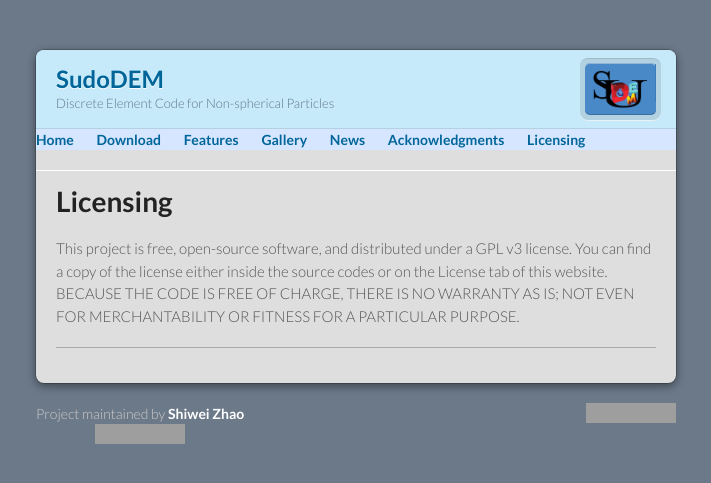
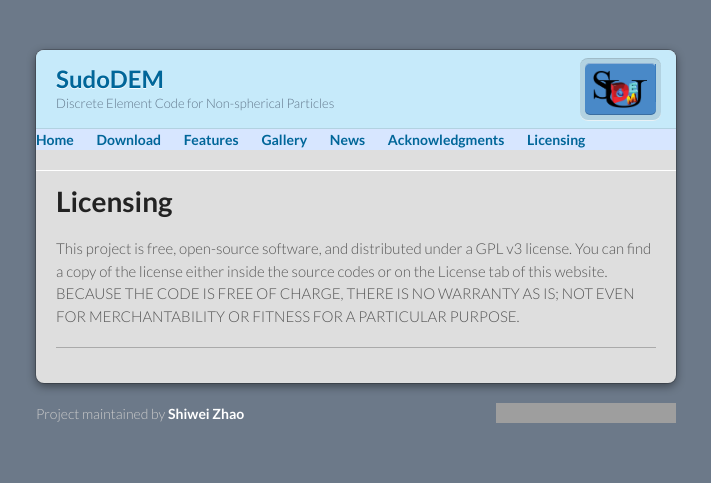
Before and after one commit to SudoDEM/sudodem.github.io, a Jekyll site: the page built from licensing.md, in a window 1280 px wide. Shown: the top 483 px of the page, without its empty margins (284-995 px from the left). Built offline with Jekyll 4.4.1, drawn with Linux system fonts in a browser that asks for light colours; our own code applies the rules of GitHub Pages for plain Markdown files; grey boxes are pictures that could not be loaded.

```diff
--- a/_layouts/default.html
+++ b/_layouts/default.html
@@ -54,7 +54,8 @@
       </section>
     </div>
     <footer>
-      <p>Project maintained by <a href="https://www.swayzhao.tk">Shiwei Zhao <img src="https://img.shields.io/github/license/SudoDEM/SudoDEM"/></a></p>
+      <p>Project maintained by <a href="https://www.swayzhao.tk">Shiwei Zhao</a></p>
+      <p><a href=""> <img src="https://img.shields.io/github/license/SudoDEM/SudoDEM"/></a></p>
       <p>
          <!--<a href="#code size" alt="code size"> <img src="https://img.shields.io/github/languages/code-size/SudoDEM/SudoDEM"/></a>-->
          <a href="https://github.com/SudoDEM/SudoDEM" alt="Binary downloads"> <img src="https://img.shields.io/github/downloads/SudoDEM/SudoDEM/total?label=Binary%20downloads&style=social" /></a></p>
```
